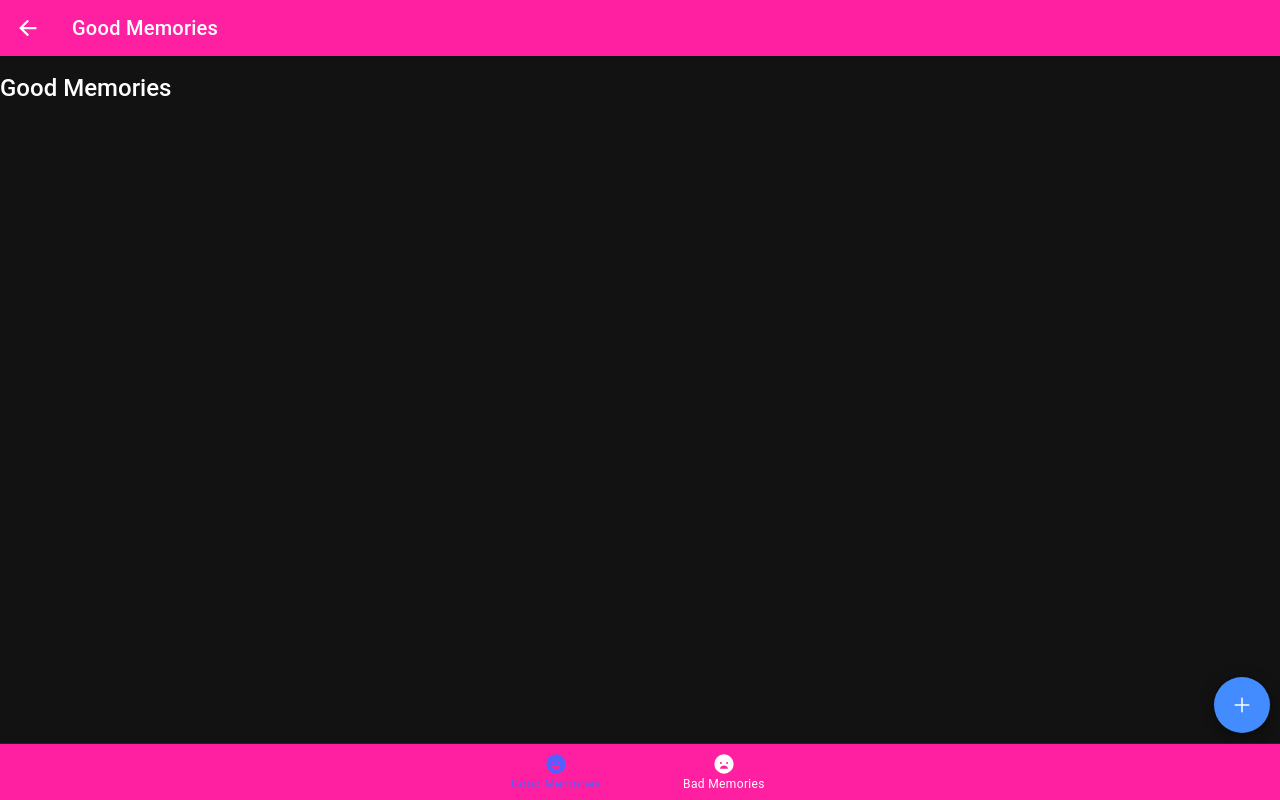
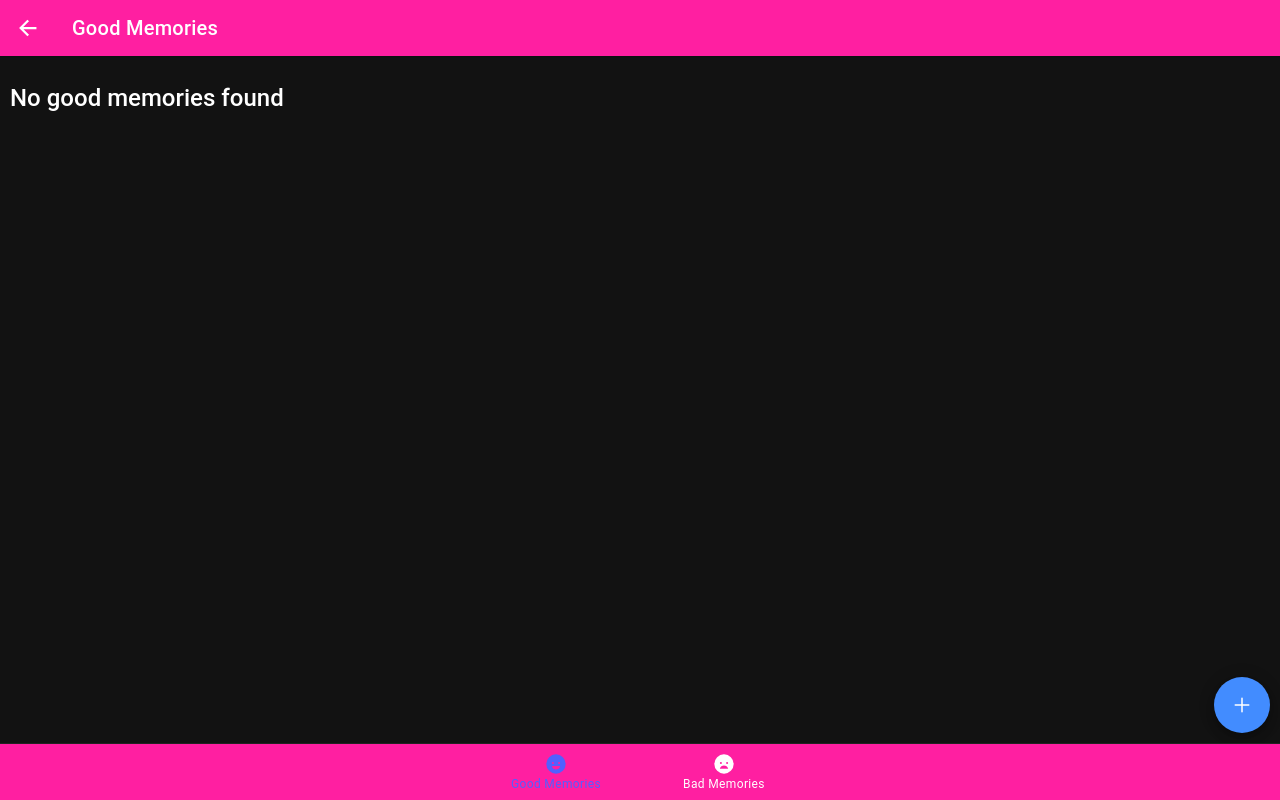
Before and after one commit to Ajulibe/IonicReactApp-with-complete-Native-device-Implementation, a React (Create React App) app: page /good-memories in a window 1280 px wide. Built offline with nearby package versions, Linux system fonts and the light colour scheme.

Commit message:
added files

```diff
--- a/src/App.tsx
+++ b/src/App.tsx
@@ -15,6 +15,7 @@ import { happy, sad } from "ionicons/icons";
 import GoodMemories from "./pages/GoodMemories";
 import BadMemories from "./pages/BadMemories";
 import NewMemory from "./pages/NewMemory";
+import MemoriesContextProvider from "./data/MemoriesContextProvider";
 
 /* Core CSS required for Ionic components to work properly */
 import "@ionic/react/css/core.css";
@@ -39,6 +40,7 @@ import "./theme/theme.css";
 const App: React.FC = () => (
   <IonApp>
     <IonReactRouter>
+      <MemoriesContextProvider>
         <IonTabs>
           <IonRouterOutlet>
             <Route path="/good-memories">
@@ -52,6 +54,7 @@ const App: React.FC = () => (
             </Route>
             <Redirect to="/good-memories" />
           </IonRouterOutlet>
+
           <IonTabBar slot="bottom">
             {/* the tab prop is menat to enable ioniv to know which tab is active.
           always include it */}
@@ -65,6 +68,7 @@ const App: React.FC = () => (
             </IonTabButton>
           </IonTabBar>
         </IonTabs>
+      </MemoriesContextProvider>
     </IonReactRouter>
   </IonApp>
 );
--- /dev/null
+++ b/src/data/MemoriesContextProvider.tsx
@@ -0,0 +1,38 @@
+import React, { useState } from "react";
+import MemoriesContext, { Memory } from "./memory-context";
+
+//NOTE: A provider is a normaL SUPER functional Component wich its complete
+//state management system and event handling functions
+//and it wraps around the APP component. it takes in values which
+//are the state and the event handling functions and makes these values available
+//globally.
+
+const MemoriesContextProvider: React.FC = (props) => {
+  const [memories, setMemories] = useState<Memory[]>([]);
+
+  const addMemory = (path: string, title: string, type: "good" | "bad") => {
+    const newMemory: Memory = {
+      id: Math.random().toString(),
+      title: title,
+      type: type,
+      imagePath: path,
+    };
+
+    setMemories((curMemories) => {
+      return [...curMemories, newMemory];
+    });
+  };
+
+  return (
+    <MemoriesContext.Provider
+      value={{
+        memories,
+        addMemory,
+      }}
+    >
+      {props.children}
+    </MemoriesContext.Provider>
+  );
+};
+
+export default MemoriesContextProvider;
--- /dev/null
+++ b/src/data/memory-context.ts
@@ -0,0 +1,21 @@
+import React from "react";
+
+export interface Memory {
+  id: string;
+  imagePath: string;
+  title: string;
+  type: "good" | "bad";
+}
+
+//CONTEXT in Typescript is always made up of
+// 1). The initial Values that the context is
+//sending, which is most times made up of the state and the dispatch.
+
+//2). the type definition of these values in <>
+
+const MemoriesContext = React.createContext<{
+  memories: Memory[];
+  addMemory: (path: string, title: string, type: "good" | "bad") => void;
+}>({ memories: [], addMemory: () => {} });
+
+export default MemoriesContext;
--- a/src/pages/GoodMemories.tsx
+++ b/src/pages/GoodMemories.tsx
@@ -1,4 +1,4 @@
-import React from "react";
+import React, { useContext } from "react";
 import {
   IonPage,
   IonHeader,
@@ -9,13 +9,27 @@ import {
   IonButton,
   IonBackButton,
   IonIcon,
+  IonCol,
+  IonRow,
   isPlatform,
   IonFab,
   IonFabButton,
+  IonGrid,
+  IonCard,
+  IonCardTitle,
+  IonCardHeader,
 } from "@ionic/react";
 import { add } from "ionicons/icons";
 
+import MemoriesContext from "../data/memory-context";
+
 const GoodMemories: React.FC = () => {
+  const memoriesCtx = useContext(MemoriesContext);
+
+  const goodMemories = memoriesCtx.memories.filter(
+    (memory) => memory.type === "good"
+  );
+
   return (
     <IonPage>
       <IonHeader>
@@ -35,7 +49,27 @@ const GoodMemories: React.FC = () => {
         </IonToolbar>
       </IonHeader>
       <IonContent>
-        <h2>Good Memories</h2>
+        <IonGrid>
+          {goodMemories.length === 0 && (
+            <IonRow>
+              <IonCol>
+                <h2>No good memories found</h2>
+              </IonCol>
+            </IonRow>
+          )}
+          {goodMemories.map((memory) => (
+            <IonRow key="memory.id">
+              <IonCol>
+                <IonCard>
+                  <img src={memory.imagePath} alt={memory.title} />
+                  <IonCardHeader>
+                    <IonCardTitle>{memory.title}</IonCardTitle>
+                  </IonCardHeader>
+                </IonCard>
+              </IonCol>
+            </IonRow>
+          ))}
+        </IonGrid>
         {!isPlatform("ios") && (
           <IonFab vertical="bottom" horizontal="end">
             <IonFabButton routerLink="/new-memory">
--- a/src/pages/NewMemory.tsx
+++ b/src/pages/NewMemory.tsx
@@ -1,4 +1,4 @@
-import React, { useState, useRef } from "react";
+import React, { useState, useRef, useContext } from "react";
 import {
   IonPage,
   IonHeader,
@@ -26,7 +26,9 @@ import {
   FilesystemDirectory,
 } from "@capacitor/core";
 import { base64FromPath } from "@ionic/react-hooks/filesystem";
+import { useHistory } from "react-router-dom";
 
+import MemoriesContext from "../data/memory-context";
 import "./NewMemory.css";
 
 const { Camera, Filesystem } = Plugins;
@@ -37,6 +39,10 @@ const NewMemory: React.FC = () => {
     preview: string;
   }>();
   const [chosenMemoryType, setChosenMemoryType] = useState<"good" | "bad">();
+
+  const memoriesCtx = useContext(MemoriesContext);
+
+  const history = useHistory();
 
   //USING REF INSTEAD OF STATE TO SPICE THINGS UP :)
   const titleRef = useRef<HTMLIonInputElement>(null);
@@ -72,6 +78,7 @@ const NewMemory: React.FC = () => {
       !takenPhoto ||
       !chosenMemoryType
     ) {
+      return;
     }
 
     const fileName = new Date().getTime() + ".jpeg";
@@ -85,6 +92,10 @@ const NewMemory: React.FC = () => {
       data: base64,
       directory: FilesystemDirectory.Data,
     });
+
+    memoriesCtx.addMemory(fileName, enteredTitle.toString(), chosenMemoryType);
+
+    history.length > 0 ? history.goBack() : history.replace("/good-memories");
   };
 
   const selectMemoryTypeHandler = (event: CustomEvent) => {
```
Lines whose indentation alone changed are shown as unchanged.
